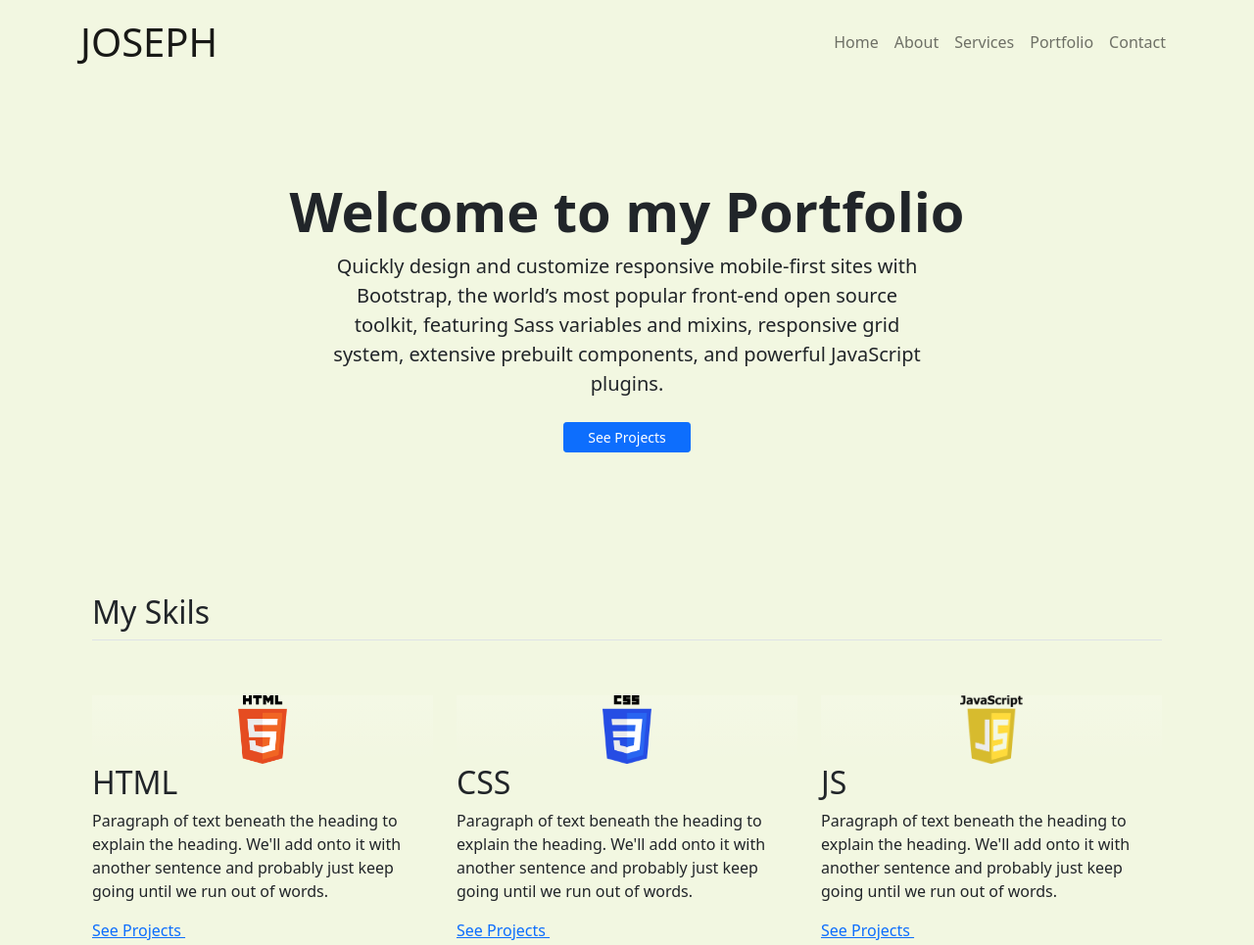
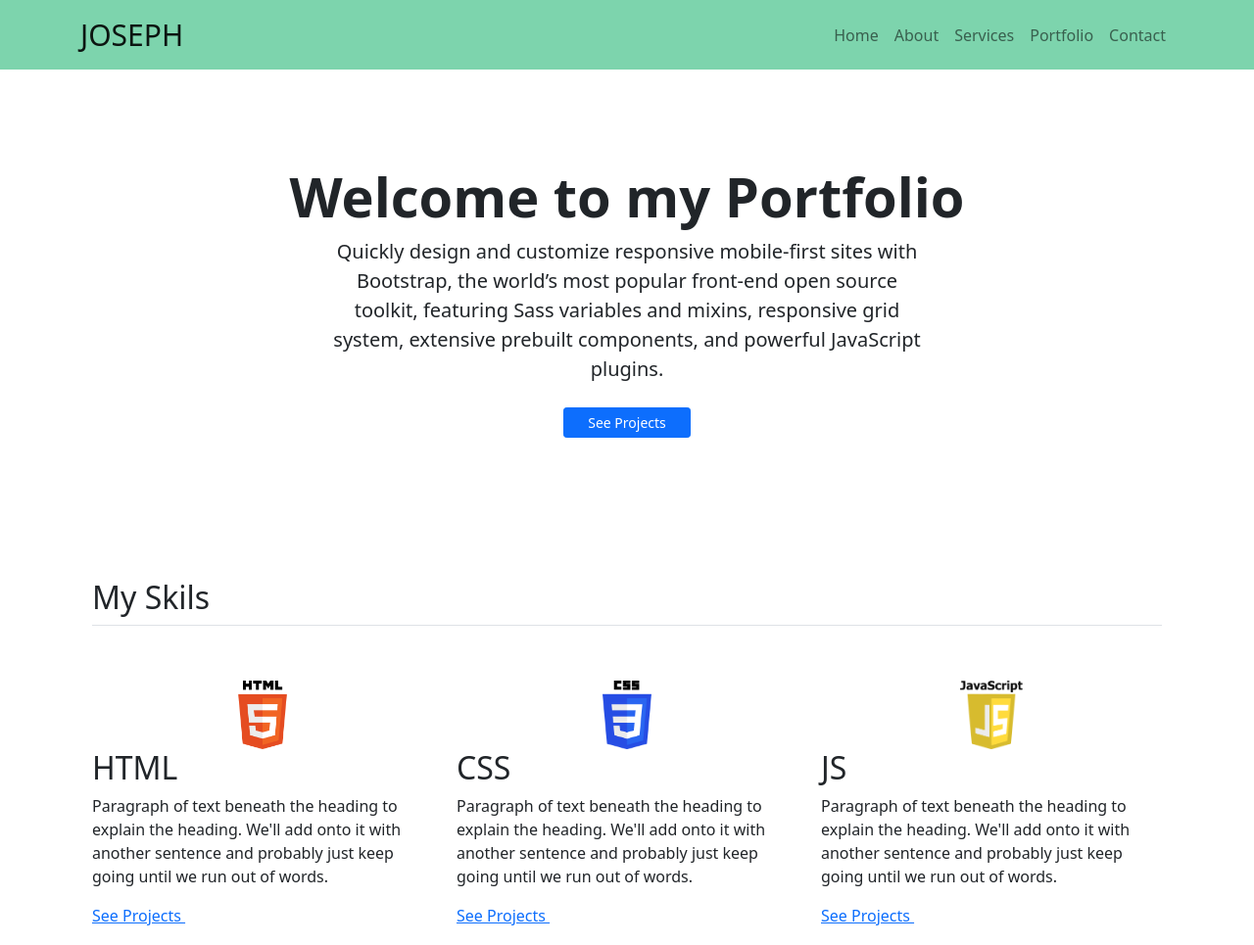
Before and after one commit to TsarjoeNGC/Bootstrap-Portfolio, a plain HTML site: page index.html in a window 1280 px wide. Shown: the top 965 px of the page at 98% size. Drawn offline with nearby package versions, Linux system fonts and the light colour scheme.

Commit message:
rearanging grid and changing pictures in website to feature examples for web skills also changing nav bar colours and picture width

```diff
--- a/css/style.css
+++ b/css/style.css
@@ -2,14 +2,13 @@
 .navbarScroll.navbarDark {
   background-color: rgb(219, 24, 24);
 }
-/* nav{
-  background-color: rgb(36, 56, 94);
-} */
+nav{
+  background-color: rgb(125, 212, 173);}
 body{
-  background-color: #f2f7e1;;
+  background-color: #ffffff;;
 }
 .logo{
-  font-size: 40px;
+  font-size: 30px;
   text-transform: uppercase;
 }
 
@@ -25,7 +24,7 @@ body{
   font-size: 4rem;
 }
 .card{
-  background-color: #f7f4e1;;
+  background-color: #f2f2ef;;
   background-size: contain;
   color: black;
   margin-bottom: 100px;
--- a/index.html
+++ b/index.html
@@ -186,7 +186,7 @@
                     <p> At this stage of learning Web development in Drews course we have learnt how to operate
                         our Github, learned HTML and also learnt CSS, grids, and will learn more in the coming
                         weeks. Watch this space. In addition to Drews classes i have also picked up other
-                        techniques on other web videos and training apps.
+                        techniques on other web videos and training apps
                     </p>
                 </div>
 
@@ -258,7 +258,9 @@
         </div>
     </footer>
 
+
     <!-- JS  Sections-->
+
 
     <script src="https://kit.fontawesome.com/31149d48b0.js" crossorigin="anonymous"></script>
     <script src="https://cdn.jsdelivr.net/npm/bootstrap@5.0.2/dist/js/bootstrap.bundle.min.js"
```
Also changed, not shown: 1 other file.
